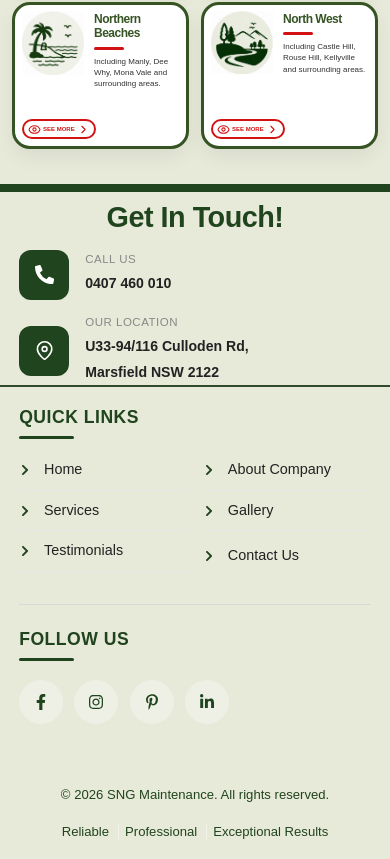
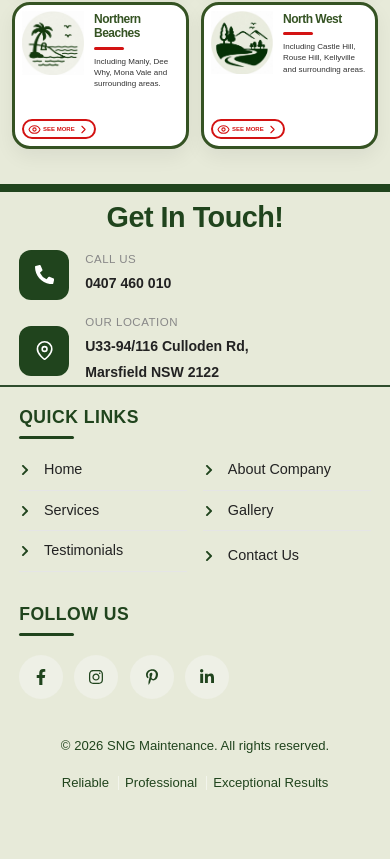
Before and after one commit to brandsbarrel/DNS, a React (Vite) app: page / in a window 390 px wide. Shown: the part 5376-6235 px from the top of the page. After the commit the page ends 6186 px from the top, so only its background shows below. Built offline with nearby package versions, Linux system fonts and the light colour scheme.

Commit message:
Change in footer

```diff
--- a/src/Components/Footer/Footer.css
+++ b/src/Components/Footer/Footer.css
@@ -250,8 +250,7 @@ TABLET
     .home_footerBox {
         border-right: none !important;
         padding-right: 0 !important;
-        border-bottom: 1px solid #d9d9d9;
-        padding-bottom: 1.5rem;
+        /* padding-bottom: 1.5rem; */
     }
 
     .home_footerBox:last-child {
```
